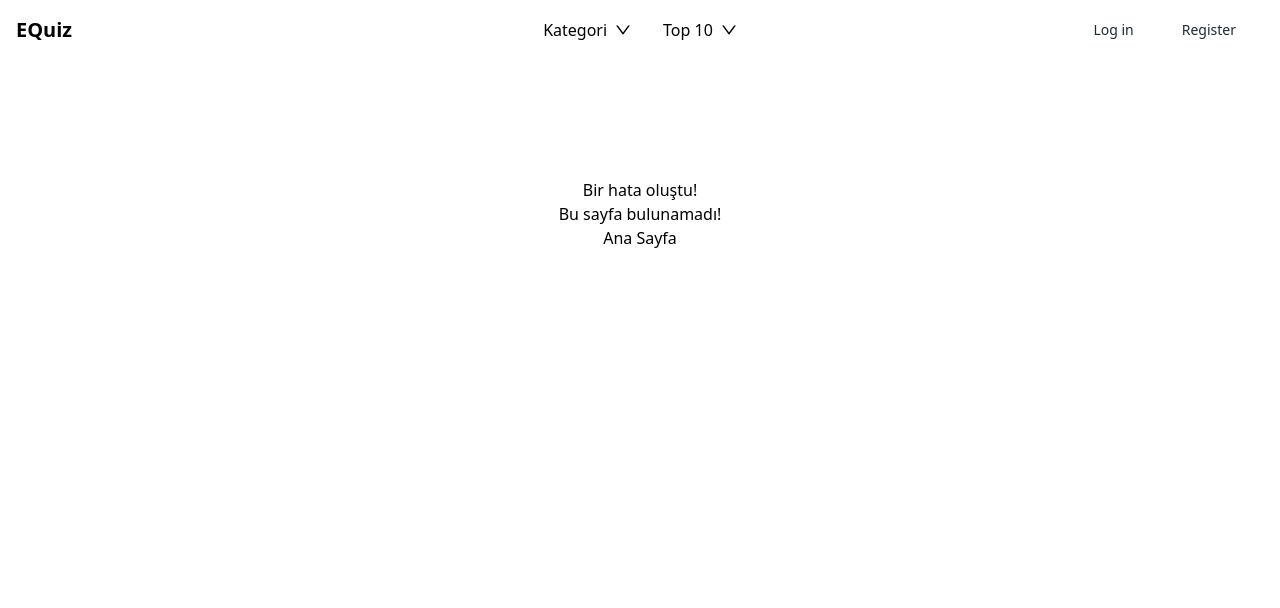
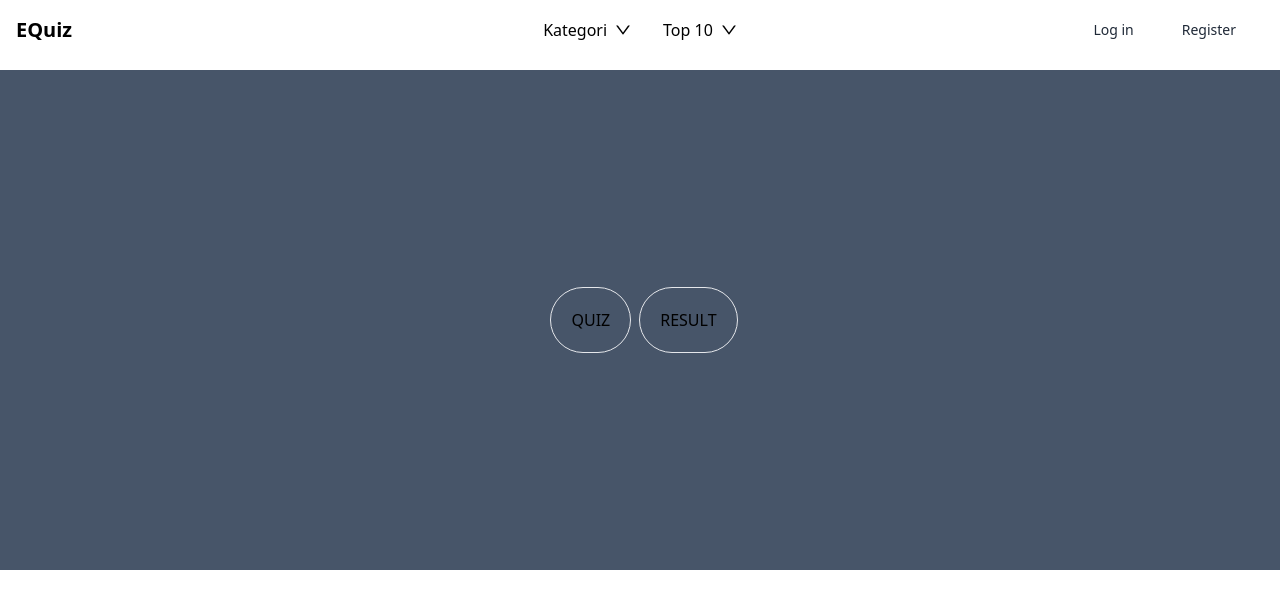
Before and after one commit to HamzaBilgin/EQUIZ, a React (Vite) app: page /instructor in a window 1280 px wide. Shown: the top 608 px of the page. Built offline with nearby package versions, Linux system fonts and the light colour scheme.

Commit message:
Instructor page added

```diff
--- a/src/App.jsx
+++ b/src/App.jsx
@@ -11,6 +11,8 @@ import RootLayout from "./pages/Root";
 import RegisterPage from "./pages/Register";
 import LoginPage from "./pages/Login";
 
+import InstructorPage from "./pages/Instructor";
+
 const router = createBrowserRouter([
   {
     path: "/",
@@ -20,6 +22,7 @@ const router = createBrowserRouter([
       { index: true, element: <HomePage /> },
       { path: "register", element: <RegisterPage /> },
       { path: "login", element: <LoginPage /> },
+      { path: "instructor", element: <InstructorPage /> },
     ],
   },
 ]);
--- /dev/null
+++ b/src/components/Instructor/Instructor.jsx
@@ -0,0 +1,19 @@
+import React from "react";
+import { Link } from "react-router-dom";
+
+const Instructor = () => {
+  return (
+    <div className="flex flex-row justify-center items-center h-full w-full">
+      <Link
+        to={`/instructor/quiz`}
+        relative="path"
+        className="p-5 border rounded-full cursor-pointer m-2"
+      >
+        <span>QUIZ</span>
+      </Link>
+      <div className="p-5 border rounded-full cursor-pointer">RESULT</div>
+    </div>
+  );
+};
+
+export default Instructor;
--- /dev/null
+++ b/src/pages/Instructor.jsx
@@ -0,0 +1,12 @@
+import React from "react";
+import Instructor from "../components/Instructor/Instructor";
+
+const InstructorPage = () => {
+  return (
+    <div className="mt-[70px] max-w-screen-xl w-full m-auto h-[500px] bg-slate-600">
+      <Instructor />
+    </div>
+  );
+};
+
+export default InstructorPage;
```
